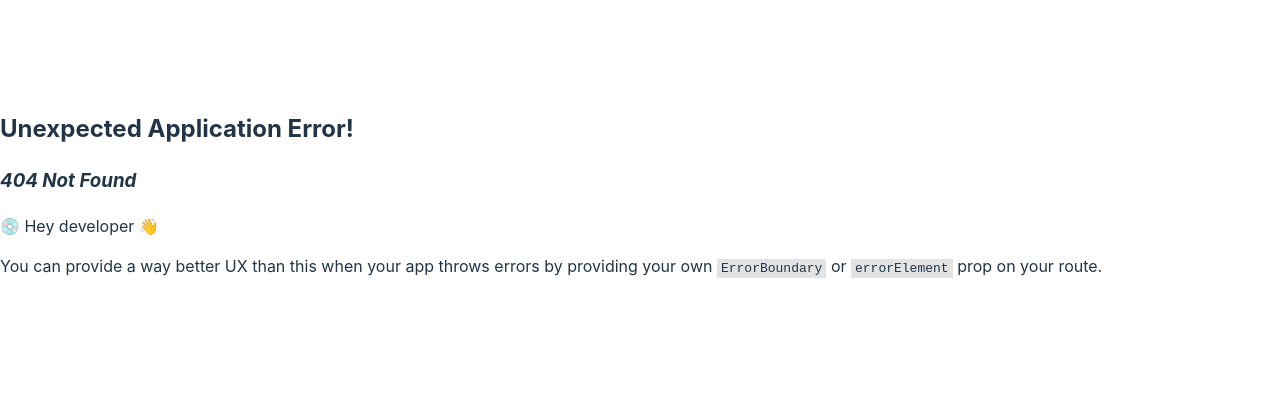
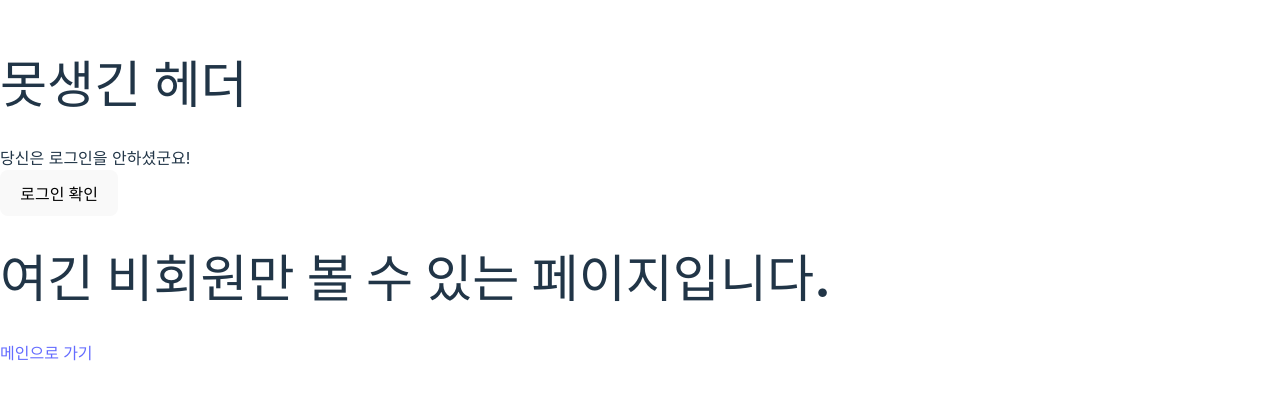
Before and after one commit to bbearcookie/auth-playground, a React (Vite) app in the folder client/: page /onlyguest in a window 1280 px wide. Before the commit this address had no page. Shown: the part 207-606 px from the top of the page. Built offline with nearby package versions, Linux system fonts and the light colour scheme; no server answers.

Commit message:
feat: 비회원 전용 페이지 추가

```diff
--- /dev/null
+++ b/client/src/layouts/NotAuthorization.tsx
@@ -0,0 +1,26 @@
+import { useContext } from 'react';
+import { Link } from 'react-router-dom';
+import { Outlet } from 'react-router-dom';
+import { AuthContext } from '../contexts/AuthContext';
+
+const NotAuthorization = () => {
+  const { isLoading, isLoggedIn } = useContext(AuthContext);
+
+  if (isLoading) {
+    return <div>로그인 상태 확인중...</div>;
+  }
+
+  if (isLoggedIn) {
+    return (
+      <div>
+        <div>비회원만 볼 수 있는 페이지라 당신은 들어갈 수 없어요!</div>
+        <div>로그아웃을 해주세요.</div>
+        <Link to="/">메인으로 가기</Link>
+      </div>
+    );
+  }
+
+  return <Outlet />;
+};
+
+export default NotAuthorization;
--- /dev/null
+++ b/client/src/pages/OnlyGuest.tsx
@@ -0,0 +1,14 @@
+import { Link } from 'react-router-dom';
+
+const OnlyGuest = () => {
+  return (
+    <div>
+      <h1>여긴 비회원만 볼 수 있는 페이지입니다.</h1>
+      <div>
+        <Link to="/">메인으로 가기</Link>
+      </div>
+    </div>
+  );
+};
+
+export default OnlyGuest;
--- a/client/src/routes/index.tsx
+++ b/client/src/routes/index.tsx
@@ -1,9 +1,11 @@
 import { createBrowserRouter, RouteObject } from 'react-router-dom';
 import Root from '../layouts/Root';
 import Authorization from '../layouts/Authorization';
+import NotAuthorization from '../layouts/NotAuthorization';
 import SignupForm from '../pages/Signup';
 import SigninForm from '../pages/Signin';
 import OnlyUser from '../pages/OnlyUser';
+import OnlyGuest from '../pages/OnlyGuest';
 import Main from '../pages/Main';
 
 const authorization: RouteObject[] = [
@@ -14,6 +16,19 @@ const authorization: RouteObject[] = [
       {
         path: '/onlyuser',
         element: <OnlyUser />,
+      },
+    ],
+  },
+];
+
+const notAuthorization: RouteObject[] = [
+  {
+    path: '/',
+    element: <NotAuthorization />,
+    children: [
+      {
+        path: '/onlyguest',
+        element: <OnlyGuest />,
       },
     ],
   },
@@ -37,6 +52,7 @@ const router = createBrowserRouter([
         element: <SigninForm />,
       },
       ...authorization,
+      ...notAuthorization,
     ],
   },
 ]);
```
